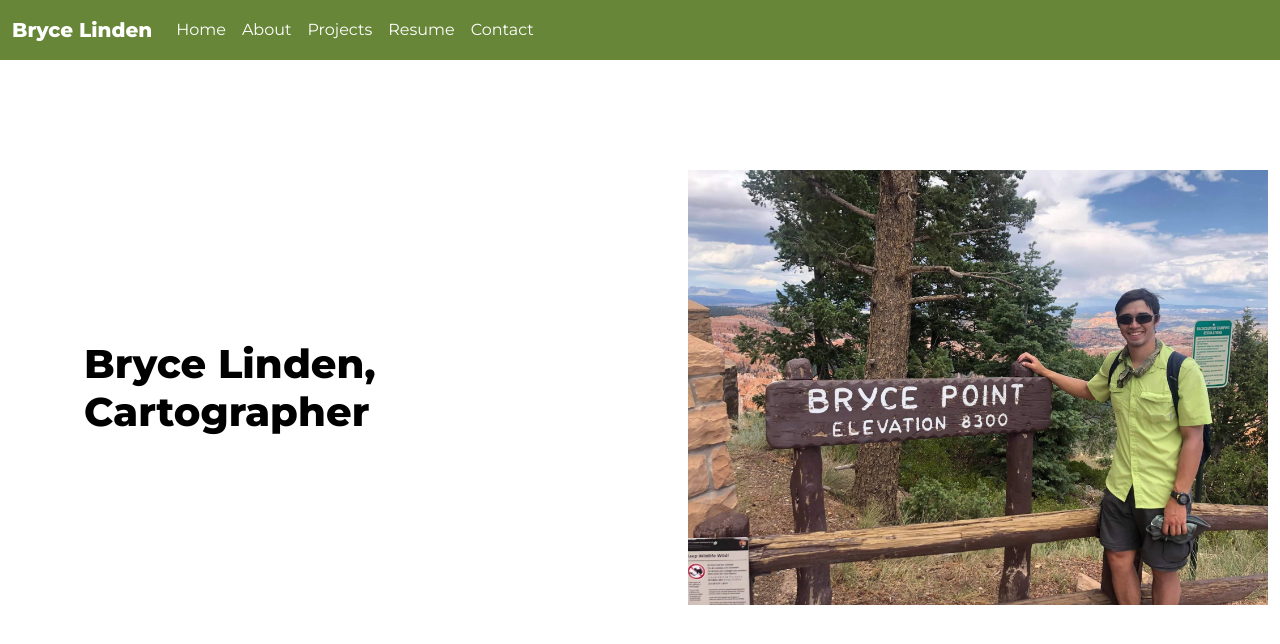
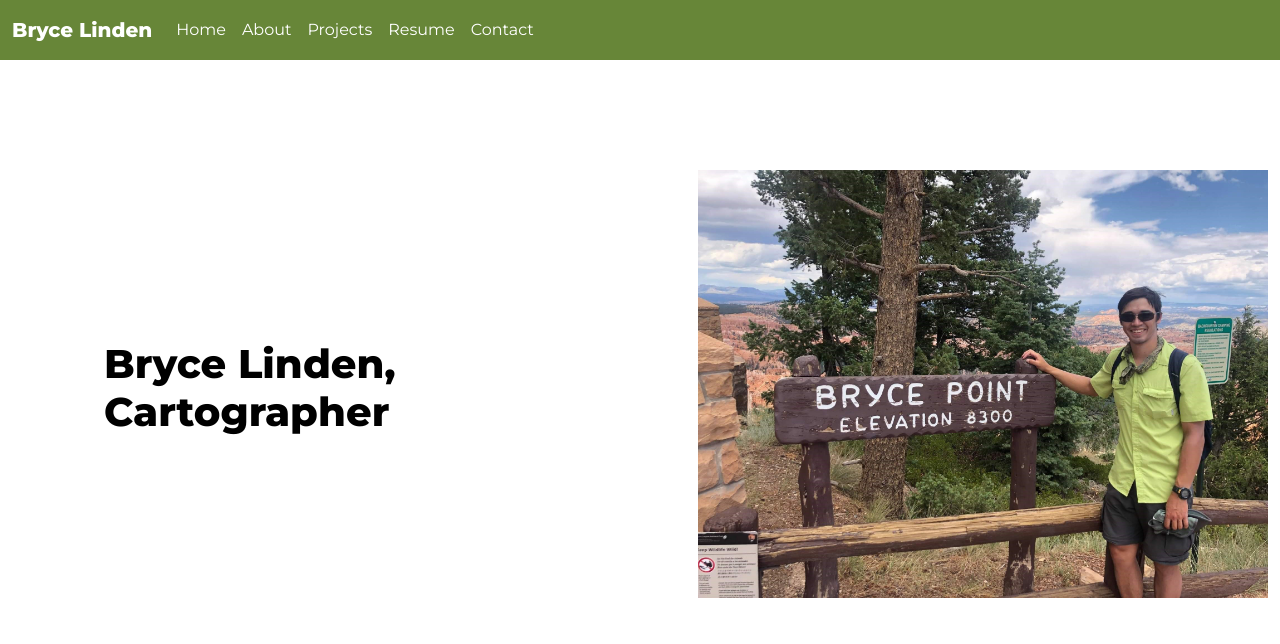
Before and after one commit to Bryce-linden/Portfolio-site, a plain HTML site: page index.html in a window 1280 px wide. Drawn offline with nearby package versions, Linux system fonts and the light colour scheme.

Commit message:
Update index.html

```diff
--- a/index.html
+++ b/index.html
@@ -53,7 +53,7 @@
 
     <div class="container-fluid">
         <div class="row" style="margin-top:110px;"></div>
-            <div class="row" style="margin-left:60px">
+            <div class="row" style="margin-left:80px">
                 <div class="col-md-6"style="margin-top:170px;"  >
                     <h1><b>Bryce Linden, Cartographer</b>
                     </h1>
```
